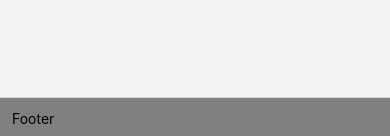
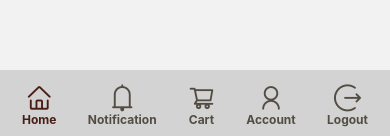
Before and after one commit to Irs444/ShopNex, a React Native app in the folder client/: screen /home in a window 390 px wide. Shown: the part 705-841 px from the top of the page. Built offline with nearby package versions, Linux system fonts and the light colour scheme.

Commit message:
create footer

```diff
--- a/client/components/Layout/Footer.jsx
+++ b/client/components/Layout/Footer.jsx
@@ -1,14 +1,65 @@
-import { StyleSheet, Text, View } from 'react-native'
+import { StyleSheet, Text, TouchableOpacity, View } from 'react-native'
 import React from 'react'
+import AntDesign from 'react-native-vector-icons/AntDesign';
+import { useRoute } from '@react-navigation/native';
+
 
 const Footer = () => {
+
+  const route = useRoute()
+
   return (
-    <View>
-      <Text>Footer</Text>
+    <View style={styles.container}>
+
+      <TouchableOpacity style={styles.menu} onPress={() => alert("Home Page")}>
+        <AntDesign name="home" size={27} color="#524C42" style={route.name === "home" && styles.active} />
+        <Text style={[styles.input, route.name === "home" && styles.active]}>Home</Text>
+      </TouchableOpacity>
+
+      <TouchableOpacity style={styles.menu}  onPress={() => alert("Notification Page")}>
+        <AntDesign name="bells" size={27} color="#524C42"  style={route.name === "notification" && styles.active} />
+        <Text style={[styles.input , route.name === "notification" && styles.active]}>Notification</Text>
+      </TouchableOpacity>
+
+      <TouchableOpacity style={styles.menu}  onPress={() => alert("cart Page")}>
+        <AntDesign name="shoppingcart" size={27} color="#524C42"  style={route.name === "cart" && styles.active} />
+        <Text style={[styles.input,  route.name === "cart" && styles.active]}>Cart</Text>
+      </TouchableOpacity>
+
+      <TouchableOpacity style={styles.menu}  onPress={() => alert("Account Page")}>
+        <AntDesign name="user" size={27} color="#524C42"  style={route.name === "account" && styles.active} />
+        <Text style={[styles.input,  route.name === "account" && styles.active ]}>Account</Text>
+      </TouchableOpacity>
+
+      <TouchableOpacity style={styles.menu}  onPress={() => alert("Logout Page")}>
+        <AntDesign name="logout" size={27} color="#524C42" />
+        <Text style={styles.input}>Logout</Text>
+      </TouchableOpacity>
+
     </View>
   )
 }
 
 export default Footer
 
-const styles = StyleSheet.create({})
+const styles = StyleSheet.create({
+  container: {
+    display: "flex",
+    flex: 1,
+    flexDirection: "row",
+    justifyContent: "space-between",
+    paddingHorizontal: 10,
+
+  },
+  menu: {
+    alignItems: "center"
+  },
+  input: {
+    color: "#524C42",
+    fontWeight: "bold",
+    fontSize: 12,
+  },
+  active: {
+    color: "#481E14"
+  }
+})
--- a/client/components/Layout/Layout.jsx
+++ b/client/components/Layout/Layout.jsx
@@ -22,14 +22,14 @@ const Layout = ({ children }) => {
 export default Layout
 
 const styles = StyleSheet.create({
-    footer:{
-        position:"absolute",
-        bottom:0,
-        borderTopWidth:1,
-        borderTopColor:"lightgray",
-        width:"100%",
-        padding:12,
-       backgroundColor:"gray",
+    footer: {
+        position: "absolute",
+        bottom: 0,
+        borderTopWidth: 1,
+        borderTopColor: "lightgray",
+        width: "100%",
+        padding: 12,
+        backgroundColor: "lightgray",
 
 
     }
```
